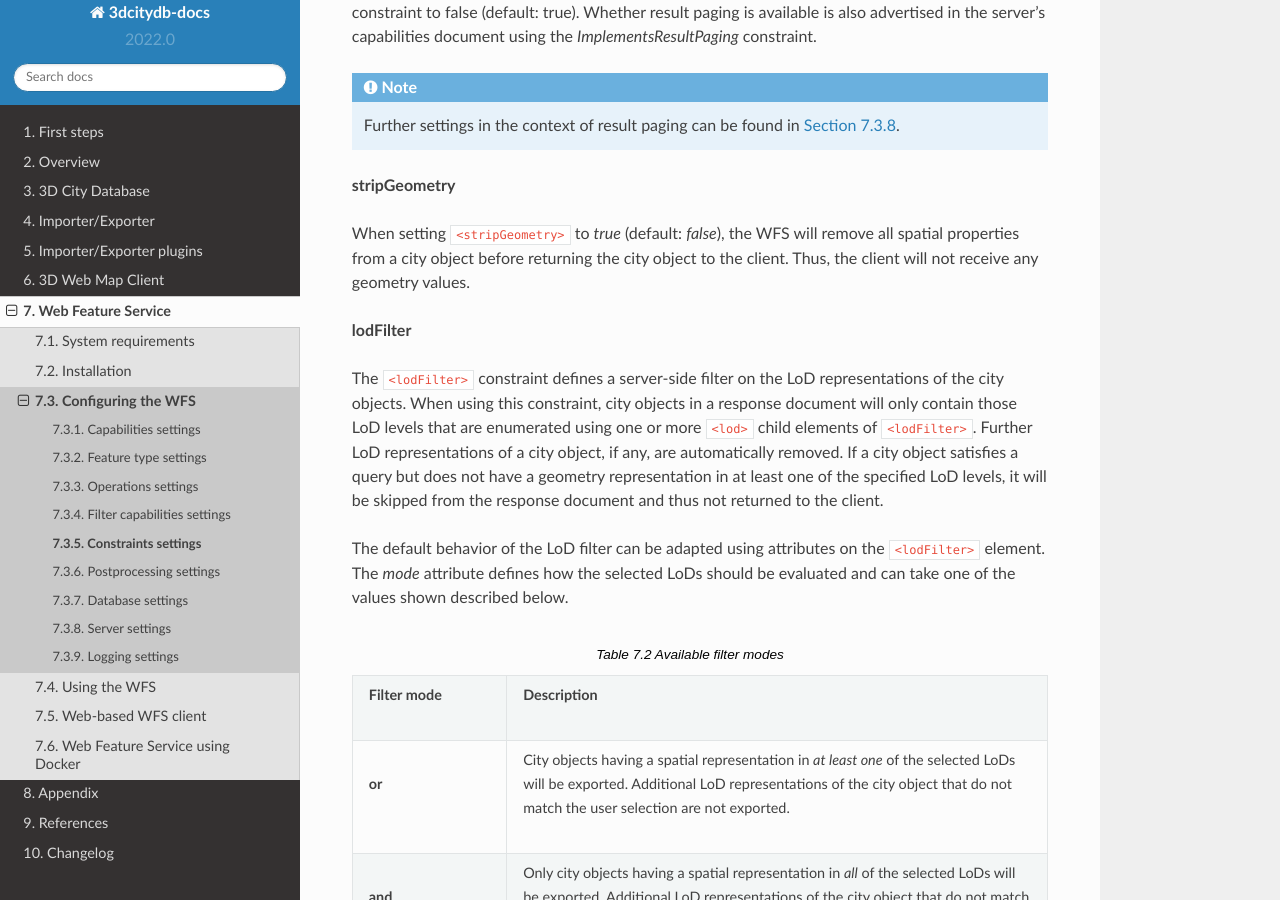
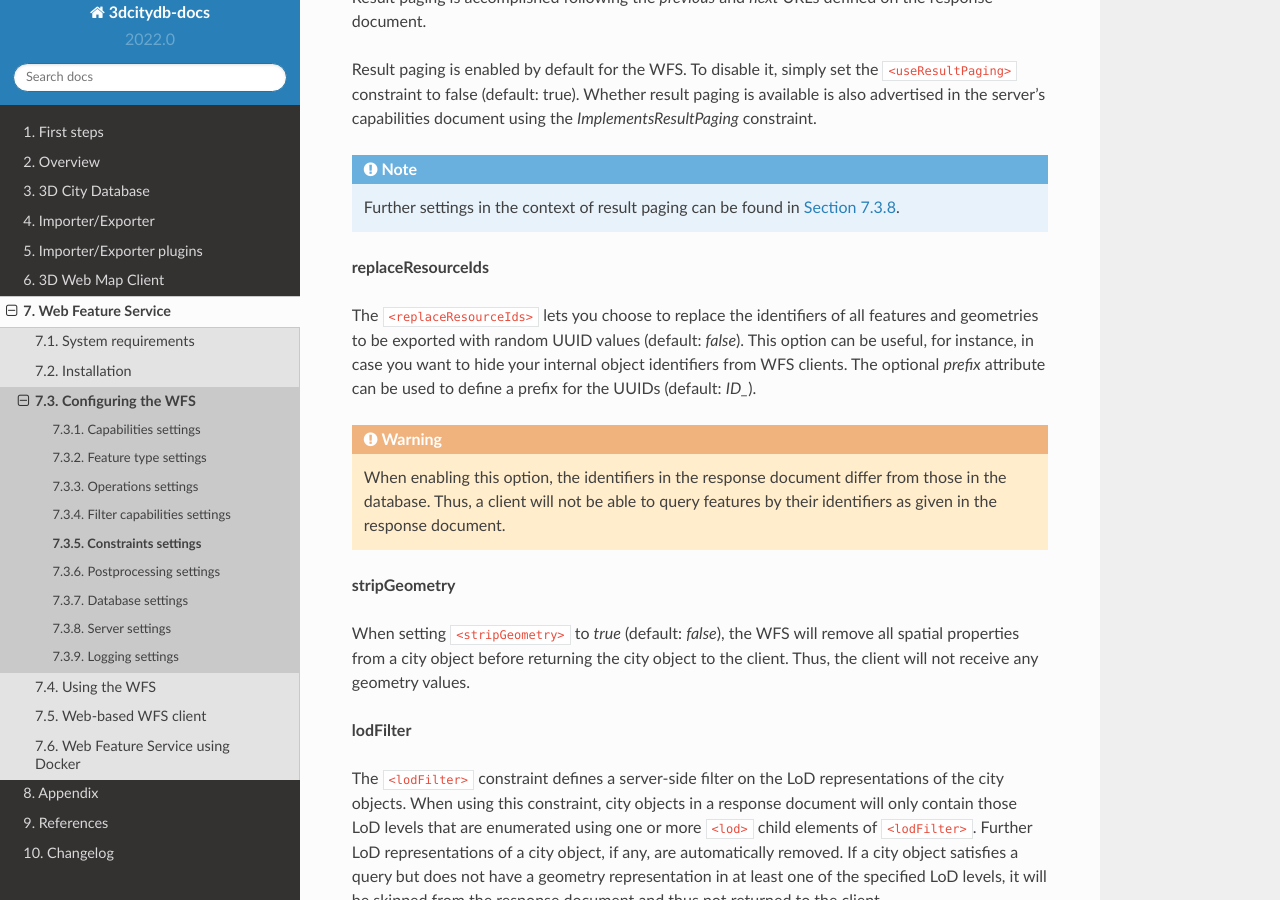
Before and after one commit to 3dcitydb/3dcitydb-docs, a Sphinx documentation site: the page built from source/wfs/configuration/constraints.rst, in a window 1280 px wide and 900 px high, scrolled down 3718 px. Built offline with Sphinx 7.4.7 and the Read the Docs theme 2.0.0, drawn with Linux system fonts in a browser that asks for light colours; some of the changed text lies outside the part shown.

Commit message:
added description for the new WFS config option replaceResourceIds

```diff
--- a/source/wfs/configuration/constraints.rst
+++ b/source/wfs/configuration/constraints.rst
@@ -17,6 +17,7 @@ constraints on dedicated WFS operations.
      <exportCityDBMetadata>false</exportCityDBMetadata>
      <exportAppearance>false</exportAppearance>
      <useResultPaging>true</useResultPaging>
+     <replaceResourceIds prefix="ID_">false</replaceResourceIds>
      <stripGeometry>false</stripGeometry>
      <lodFilter isEnabled="true" mode="or" searchMode="depth" searchDepth="1">
        <lod>1</lod>
@@ -48,6 +49,8 @@ The following tables shows which WFS operation is affected by which constraint.
    * - | ``exportAppearance``
      - | GetPropertyValue, GetFeature
    * - | ``useResultPaging``
+     - | GetPropertyValue, GetFeature
+   * - | ``replaceResourceIds``
      - | GetPropertyValue, GetFeature
    * - | ``stripGeometry``
      - | GetPropertyValue, GetFeature
@@ -159,6 +162,18 @@ server’s capabilities document using the *ImplementsResultPaging* constraint.
 .. note::
    Further settings in the context of result paging can be found in :numref:`wfs_server_settings_chapter`.
 
+**replaceResourceIds**
+
+The ``<replaceResourceIds>`` lets you choose to replace the identifiers of all features and
+geometries to be exported with random UUID values (default: *false*). This option can be useful,
+for instance, in case you want to hide your internal object identifiers from WFS clients. The
+optional `prefix` attribute can be used to define a prefix for the UUIDs (default: `ID_`).
+
+.. warning::
+   When enabling this option, the identifiers in the response document differ from those in
+   the database. Thus, a client will not be able to query features by their identifiers as given
+   in the response document.
+
 **stripGeometry**
 
 When setting ``<stripGeometry>`` to *true* (default: *false*), the WFS will
```
